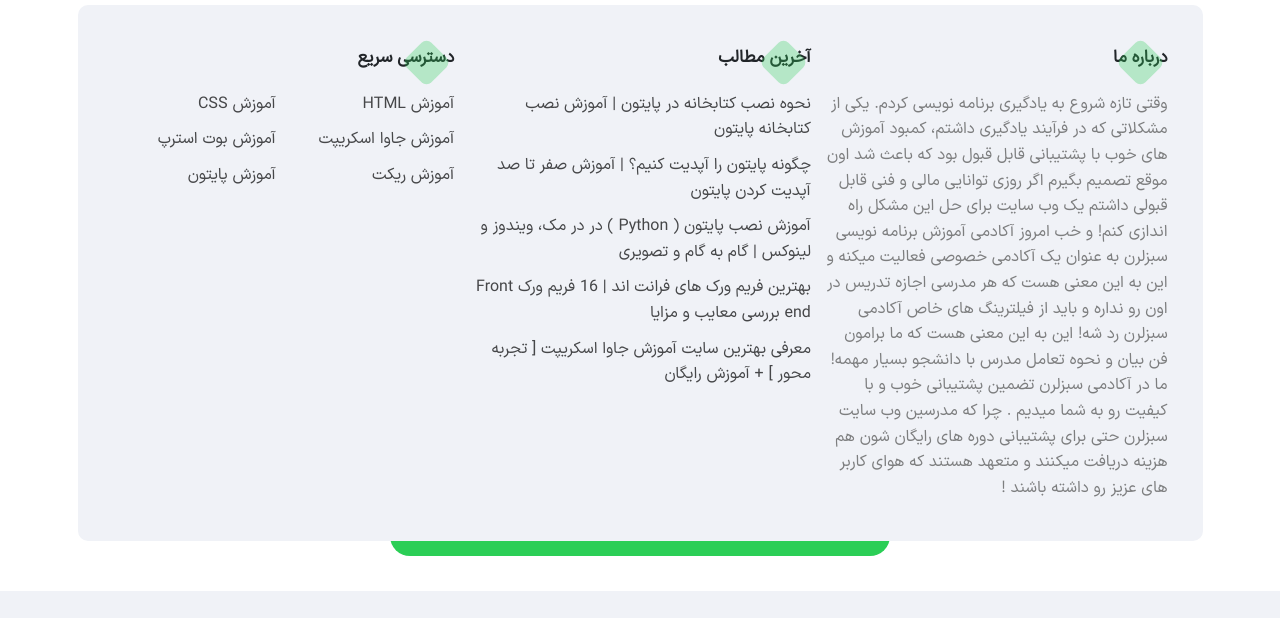
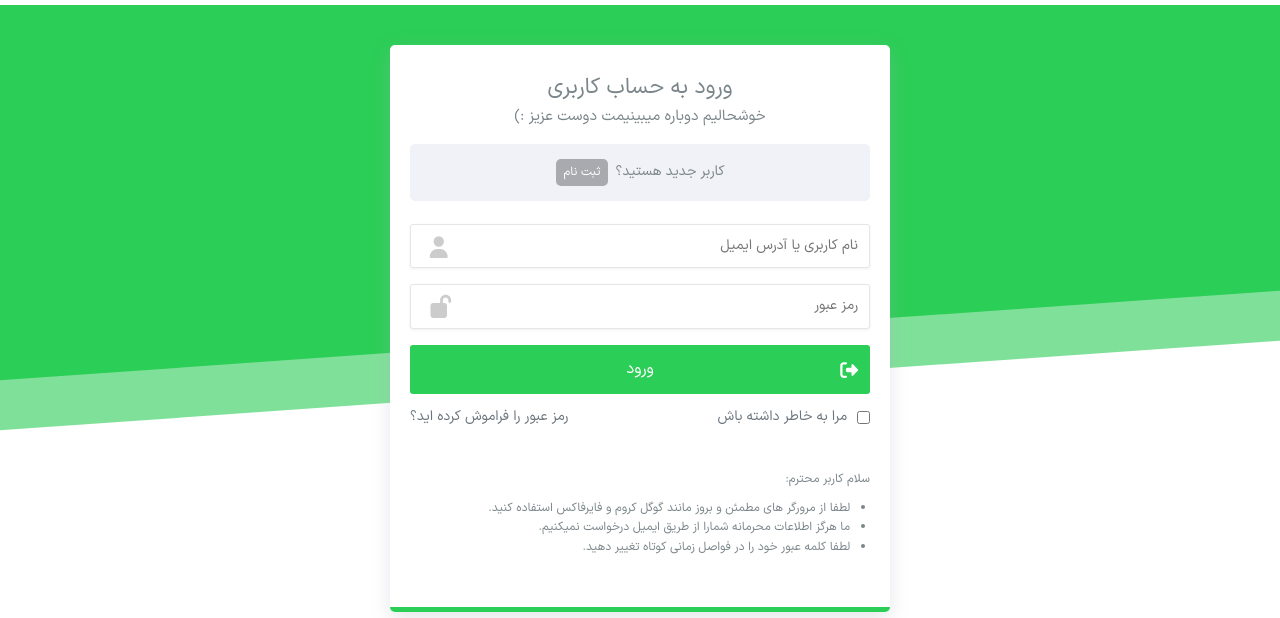
Before and after one commit to HKoroorian/js-expert-sabzlearn-project, a plain HTML site: page login.html in a window 1280 px wide. Shown: the part 166-784 px from the top of the page. Drawn offline with Linux system fonts and the light colour scheme.

Commit message:
feat(dev-design): Developing login from & login form-styles

```diff
--- a/css/login.css
+++ b/css/login.css
@@ -5,3 +5,173 @@
 @import "./top-bar.css";
 @import "./main-header.css";
 @import "./footer.css";
+
+/** Start Login Form Section */
+
+.login-register {
+  display: flex;
+  justify-content: center;
+  position: relative;
+  overflow: hidden;
+}
+
+.login {
+  background-color: var(--white-color);
+  display: flex;
+  align-items: center;
+  flex-direction: column;
+  margin: 4rem 0;
+  padding: 2.5rem 2rem 5rem 2rem;
+  box-shadow: 0 6px 20px rgba(168, 172, 185, 0.3);
+  border-radius: 5px;
+  width: 50rem;
+  border-bottom: 5px solid #2bce56;
+}
+
+.login-title {
+  display: block;
+  color: #7b868a;
+  font-size: 2.2rem;
+}
+
+.login-subtitle {
+  font-size: 1.5rem;
+  color: #7b868a;
+  display: block;
+}
+
+.login__new-member {
+  background-color: #f0f2f7;
+  margin: 1.5rem 0;
+  border-radius: 5px;
+  width: 100%;
+  display: flex;
+  justify-content: center;
+  align-items: center;
+  padding: 1.5rem 0;
+}
+
+.login__new-member-text {
+  font-size: 1.4rem;
+  color: #7b868a;
+}
+
+.login__new-member-link {
+  background-color: #a8aaaf;
+  padding: 0.4rem 0.8rem;
+  border-radius: 5px;
+  font-size: 1.2rem;
+  color: var(--white-color);
+  margin-right: 0.7rem;
+}
+
+.login-form {
+  width: 100%;
+}
+
+.login-form__username,
+.login-form__password {
+  position: relative;
+}
+
+.login-form__username-input,
+.login-form__password-input {
+  width: 100%;
+  border: 1px solid #e6e6e6;
+  padding: 1rem 1.1rem;
+  margin: 0.8rem 0;
+  border-radius: 3px;
+  font-size: 1.4rem;
+  box-shadow: 0 1px 3px 0 rgba(0, 0, 0, 0.06);
+}
+
+.login-form__username-icon,
+.login-form__password-icon {
+  position: absolute;
+  top: 2rem;
+  left: 1.5rem;
+  font-size: 2.2rem;
+  color: #ccc;
+}
+
+.login-form__btn {
+  width: 100%;
+  border: none;
+  border-radius: 3px;
+  padding: 1.2rem 0;
+  display: flex;
+  align-items: center;
+  position: relative;
+  margin-top: 0.8rem;
+  background-color: #2bce56;
+}
+
+.login-form__btn-icon {
+  color: var(--white-color);
+  font-size: 1.8rem;
+  position: absolute;
+  right: 1rem;
+}
+
+.login-form__btn-text {
+  color: var(--white-color);
+  margin: 0 auto;
+}
+
+.login-form__password-setting {
+  display: flex;
+  justify-content: space-between;
+  align-content: center;
+  margin: 1rem 0;
+}
+
+.login-form__password-remember {
+  display: flex;
+  align-items: center;
+}
+
+.login-form__password-checkbox {
+  margin-left: 1rem;
+}
+
+.login-form__password-text,
+.login-form__password-forget-link {
+  font-size: 1.4rem;
+  color: #6c757d;
+}
+
+.login-des {
+  margin-top: 3rem;
+  color: #7b868a;
+  font-size: 1.2rem;
+  width: 100%;
+}
+
+.login-des-list {
+  list-style-type: disc;
+  margin-right: 2rem;
+  margin-top: 1rem;
+}
+
+.login-register::before {
+  content: "";
+  position: absolute;
+  top: -5rem;
+  width: 150%;
+  height: 380px;
+  background-color: #2bce56;
+  z-index: -1;
+  transform: rotate(-4deg);
+}
+
+.login-register::after {
+  content: "";
+  position: absolute;
+  width: 150%;
+  height: 380px;
+  background-color: rgba(43, 206, 86, 0.6);
+  z-index: -99;
+  transform: rotate(-4deg);
+}
+
+/* End Login Form Section */
--- a/login.html
+++ b/login.html
@@ -166,6 +166,54 @@
     </header>
     <!-- Finish Header -->
 
+    <!-- Start Login Form -->
+    <section class="login-register">
+      <div class="login">
+        <span class="login-title">ورود به حساب کاربری</span>
+        <span class="login-subtitle"> خوشحالیم دوباره میبینیمت دوست عزیز :) </span>
+
+        <div class="login__new-member">
+          <span class="login__new-member-text"> کاربر جدید هستید؟ </span>
+          <a href="#" class="login__new-member-link">ثبت نام</a>
+        </div>
+
+        <form action="#" class="login-form">
+          <div class="login-form__username">
+            <input type="text" class="login-form__username-input" placeholder="نام کاربری یا آدرس ایمیل" />
+            <i class="fa fa-user login-form__username-icon"></i>
+          </div>
+          <div class="login-form__password">
+            <input type="password" class="login-form__password-input" placeholder="رمز عبور" />
+            <i class="fa fa-lock-open login-form__password-icon"></i>
+          </div>
+          <button class="login-form__btn" type="submit">
+            <i class="fas fa-sign-out-alt login-form__btn-icon"></i>
+            <span class="login-form__btn-text">ورود</span>
+          </button>
+
+          <div class="login-form__password-setting">
+            <label class="login-form__password-remember">
+              <input type="checkbox" class="login-form__password-checkbox" />
+              <span class="login-form__password-text">مرا به خاطر داشته باش</span>
+            </label>
+            <label class="login-form__password-forget">
+              <a href="#" class="login-form__password-forget-link">رمز عبور را فراموش کرده اید؟</a>
+            </label>
+          </div>
+        </form>
+
+        <div class="login-des">
+          <span class="login-des-title">سلام کاربر محترم:</span>
+          <ul class="login-des-list">
+            <li class="login-des-item">لطفا از مرورگر های مطمئن و بروز مانند گوگل کروم و فایرفاکس استفاده کنید.</li>
+            <li class="login-des-item">ما هرگز اطلاعات محرمانه شمارا از طریق ایمیل درخواست نمیکنیم.</li>
+            <li class="login-des-item">لطفا کلمه عبور خود را در فواصل زمانی کوتاه تغییر دهید.</li>
+          </ul>
+        </div>
+      </div>
+    </section>
+    <!-- Finish Login Form -->
+
     <!-- Start Footer -->
     <footer class="footer">
       <div class="container">
```
